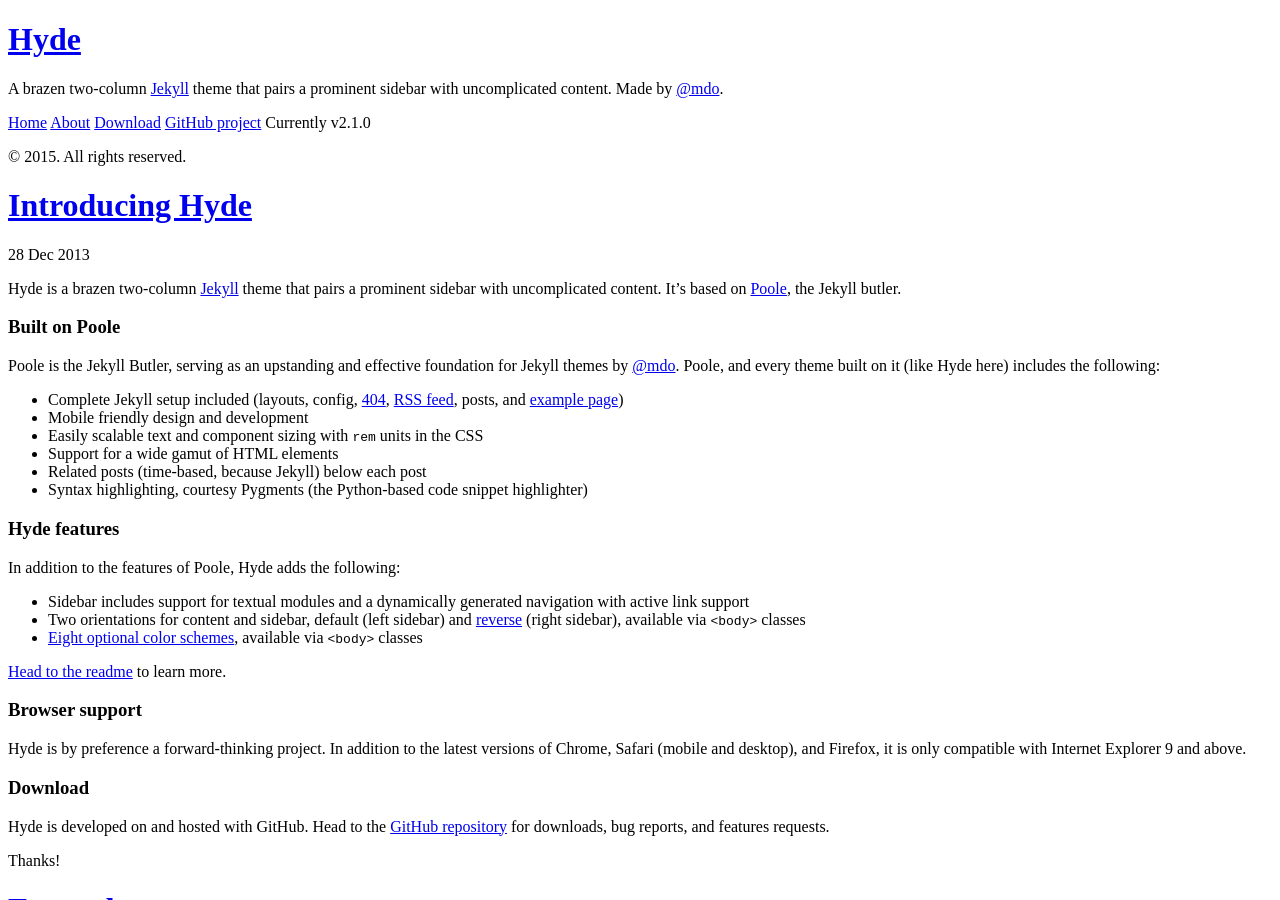
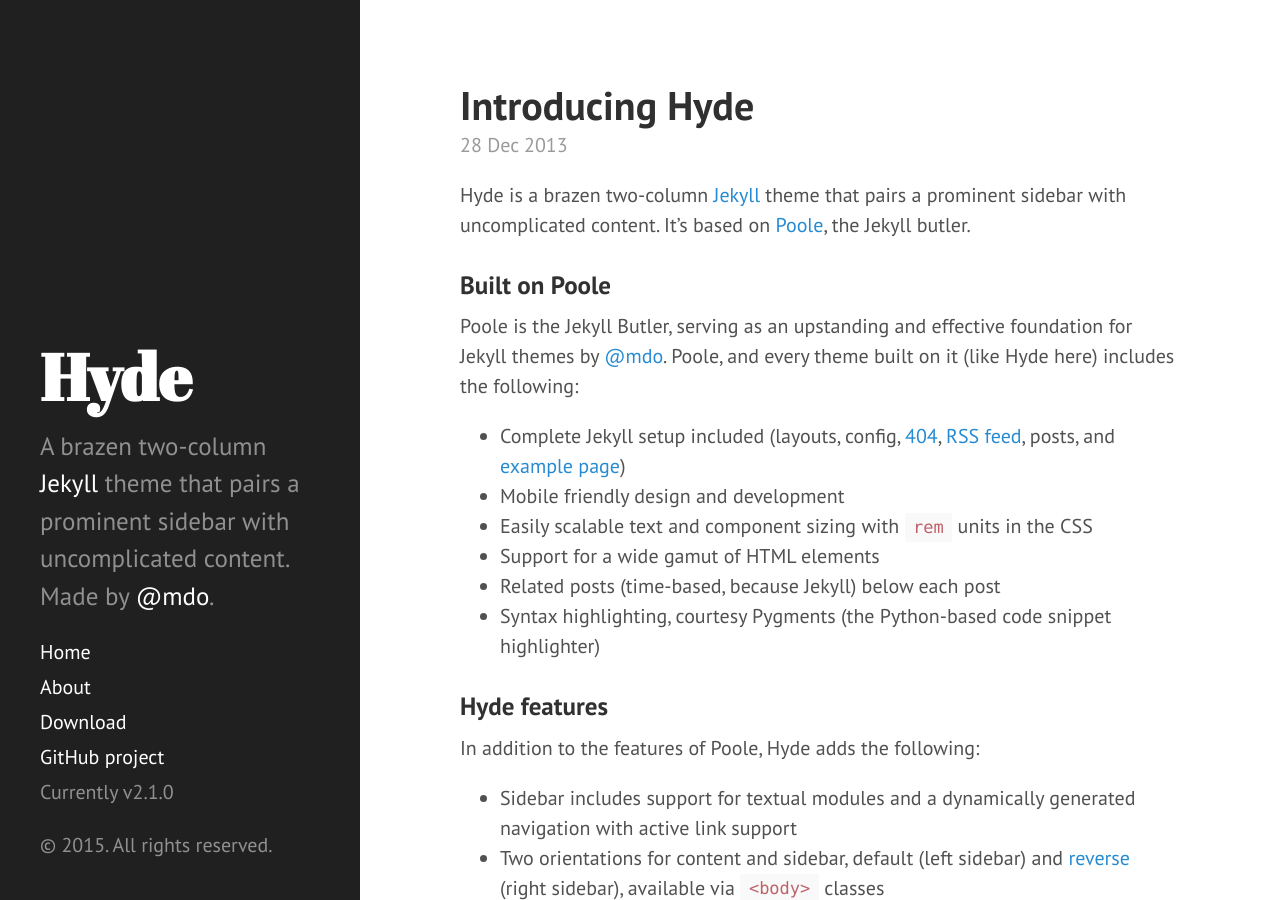
Before and after one commit to codesignlab/design-research, a Jekyll site: the page built from index.html, in a window 1280 px wide and 900 px high. Built offline with Jekyll 4.4.1, drawn with Linux system fonts in a browser that asks for light colours; Markdown is read by kramdown in place of the engine named in the settings; the list of posts is cut into pages by our own code.

```diff
--- a/_config.yml
+++ b/_config.yml
@@ -11,7 +11,7 @@ title:            Hyde
 tagline:          'A Jekyll theme'
 description:      'A brazen two-column <a href="http://jekyllrb.com" target="_blank">Jekyll</a> theme that pairs a prominent sidebar with uncomplicated content. Made by <a href="https://twitter.com/mdo" target="_blank">@mdo</a>.'
 url:              http://hyde.getpoole.com
-baseurl:          /design-research
+baseurl:          /design-research/
 
 author:
   name:           'Mark Otto'
```
